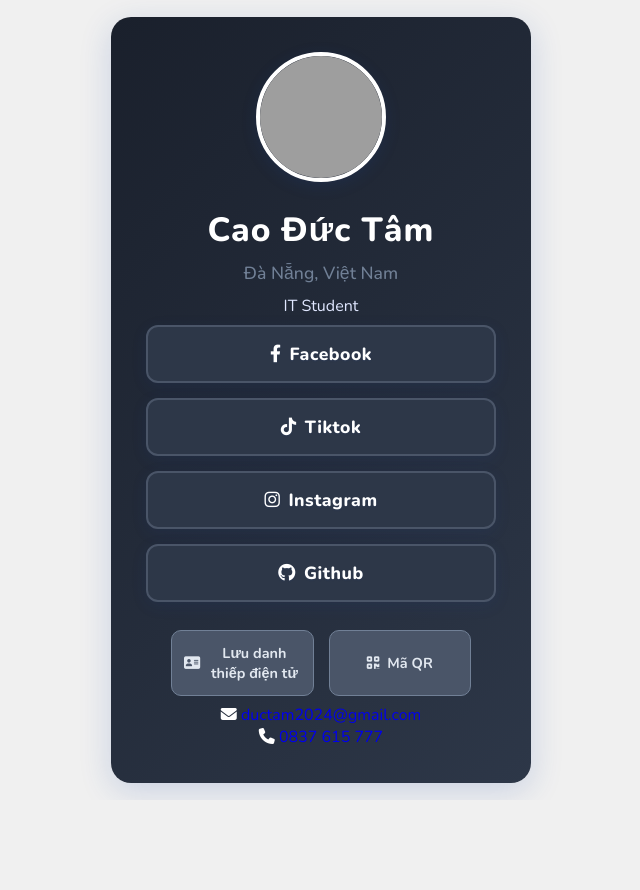
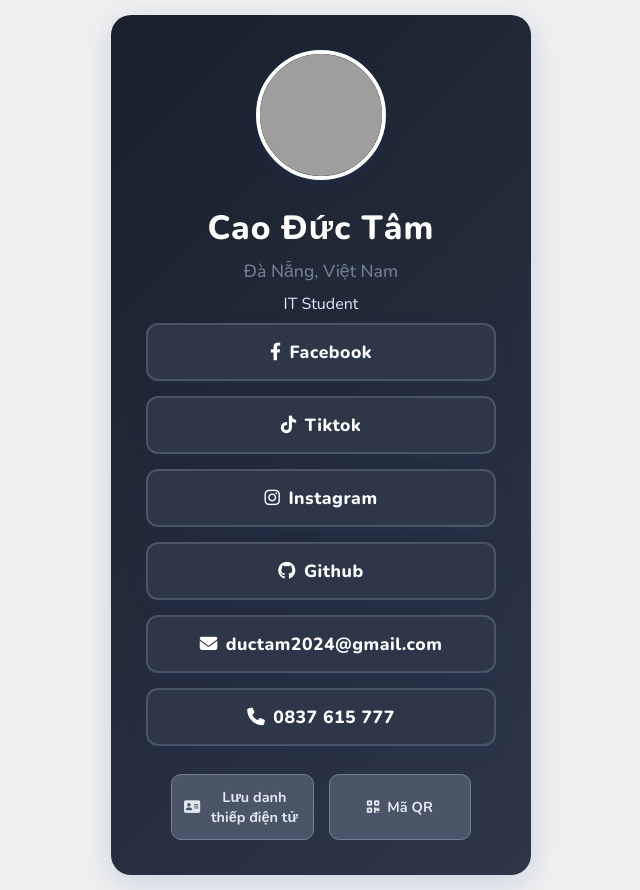
Before and after one commit to caoductam/PersonalSocialPage, a plain HTML site: page index.html in a window 1280 px wide. Shown: the whole page, without its empty margins (319-959 px from the left). Before the commit the page ends 800 px from the top, so only its background shows below. Drawn offline with nearby package versions, Linux system fonts and the light colour scheme; grey boxes are pictures that could not be loaded.

Commit message:
initial commit

```diff
--- a/index.html
+++ b/index.html
@@ -30,6 +30,8 @@
                         class="fa-brands fa-tiktok"></i>Tiktok</a>
                 <a href="#" target="_blank"><i class="fa-brands fa-instagram"></i>Instagram</a>
                 <a href="https://github.com/caoductam" target="_blank"><i class="fa-brands fa-github"></i>Github</a>
+                <a href="mailto:ductam2024@gmail.com"><i class="fa-solid fa-envelope"></i>ductam2024@gmail.com</a>
+                <a href="tel:0837615777"><i class="fa-solid fa-phone"></i>0837 615 777</a>
             </div>
 
             <!-- === NÚT CHỨC NĂNG MỚI === -->
@@ -44,18 +46,6 @@
                     <i class="fa-solid fa-qrcode"></i>
                     <span>Mã QR</span>
                 </button>
-            </div>
-
-            <!-- Thông tin liên hệ -->
-            <div class="contact-details">
-                <div class="contact-item">
-                    <i class="fa-solid fa-envelope"></i>
-                    <a href="mailto:ductam2024@gmail.com">ductam2024@gmail.com</a>
-                </div>
-                <div class="contact-item">
-                    <i class="fa-solid fa-phone"></i>
-                    <a href="tel:0837615777">0837 615 777</a>
-                </div>
             </div>
         </div>
     </div>
```
